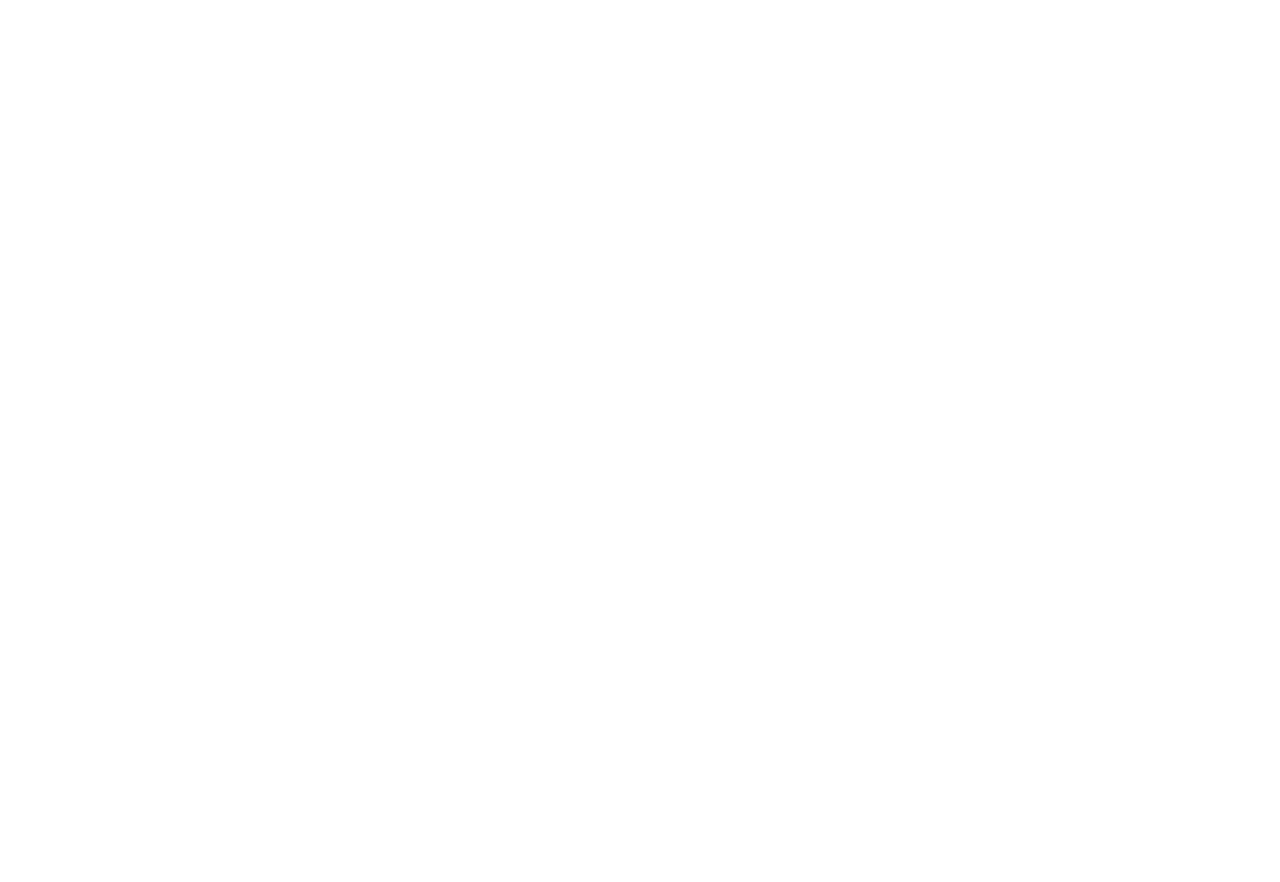
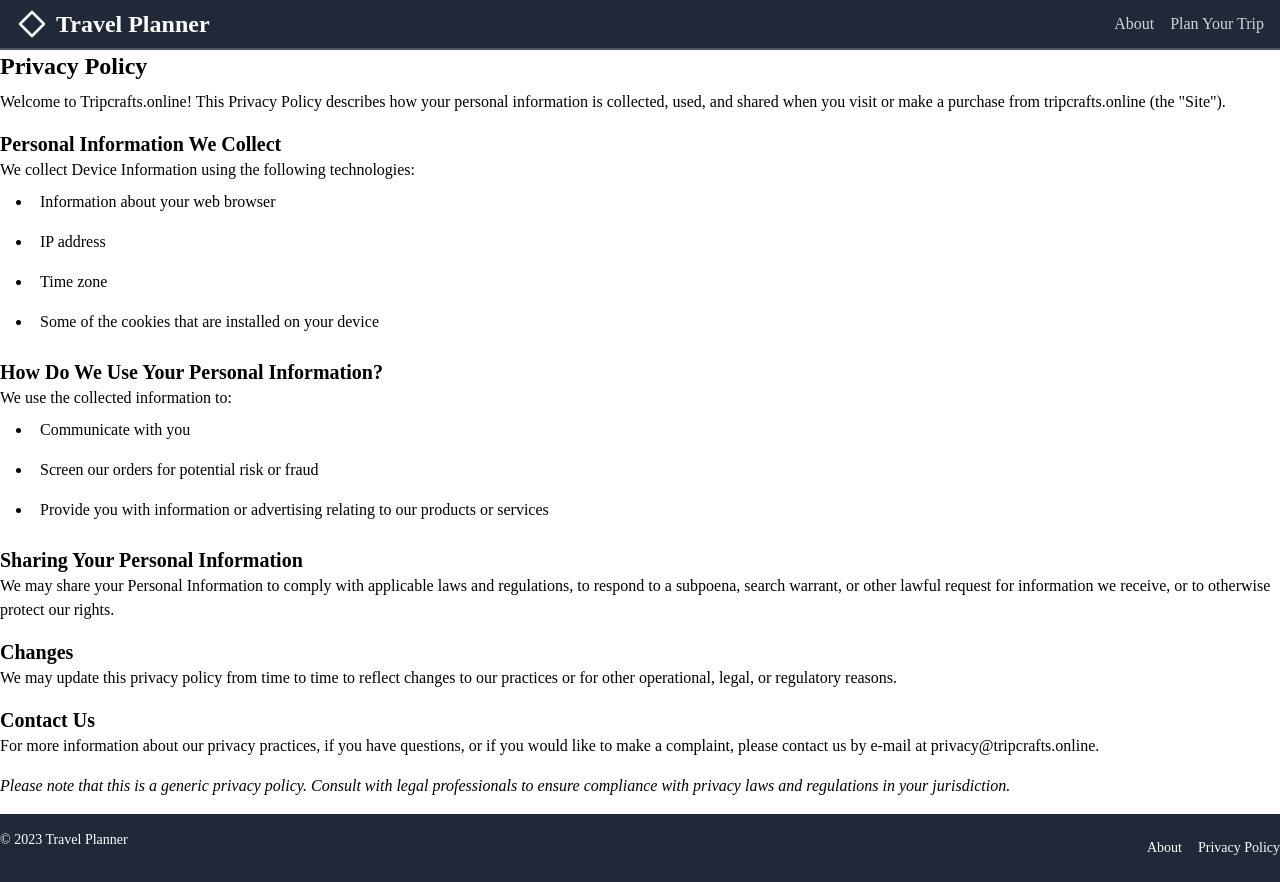
Before and after one commit to santoshtechwiz/travel-ai-web, a React (Create React App) app: page /privacy in a window 1280 px wide. Before the commit this address had no page. Before the commit the page ends 800 px from the top, so only its background shows below. Built offline with nearby package versions, Linux system fonts and the light colour scheme.

Commit message:
Intitial commit

```diff
--- a/src/Components/Footer.jsx
+++ b/src/Components/Footer.jsx
@@ -1,4 +1,5 @@
 import React from "react";
+import { Link } from "react-router-dom";
 
 const Footer = () => {
   return (
@@ -8,18 +9,18 @@
           <p className="text-sm">&copy; 2023 Travel Planner</p>
         </div>
         <div className="flex space-x-4">
-          <a
-            href="#"
+          <Link
+            to="/about"
+            className="text-sm hover:text-gray-300 transition duration-300"
+          >
+            About
+          </Link>
+          <Link
+            to="/privacy"
             className="text-sm hover:text-gray-300 transition duration-300"
           >
             Privacy Policy
-          </a>
-          <a
-            href="#"
-            className="text-sm hover:text-gray-300 transition duration-300"
-          >
-            Terms of Service
-          </a>
+          </Link>
         </div>
       </div>
     </footer>
--- a/src/Components/NavBar.jsx
+++ b/src/Components/NavBar.jsx
@@ -70,7 +70,7 @@
           to="/plan"
           className="text-gray-300 hover:text-pink-500 transition duration-300 transform hover:scale-105"
         >
-          Plan
+          Plan Your Trip
         </Link>
       </div>
     </nav>
--- /dev/null
+++ b/src/Pages/Privacy.jsx
@@ -0,0 +1,66 @@
+import React from "react";
+import NavBar from "../Components/NavBar";
+import Footer from "../Components/Footer";
+
+const PrivacyPolicy = () => {
+    return (
+        <>
+            <NavBar></NavBar>
+
+            <div className="privacy-container">
+                <h2>Privacy Policy</h2>
+
+                <p>
+                    Welcome to Tripcrafts.online! This Privacy Policy describes how your
+                    personal information is collected, used, and shared when you visit or
+                    make a purchase from tripcrafts.online (the "Site").
+                </p>
+
+                <h3>Personal Information We Collect</h3>
+                <p>
+                    We collect Device Information using the following technologies:
+                    <ul>
+                        <li>Information about your web browser</li>
+                        <li>IP address</li>
+                        <li>Time zone</li>
+                        <li>Some of the cookies that are installed on your device</li>
+                    </ul>
+                </p>
+
+                <h3>How Do We Use Your Personal Information?</h3>
+                <p>
+                    We use the collected information to:
+                    <ul>
+                        <li>Communicate with you</li>
+                        <li>Screen our orders for potential risk or fraud</li>
+                        <li>Provide you with information or advertising relating to our products or services</li>
+                    </ul>
+                </p>
+
+                <h3>Sharing Your Personal Information</h3>
+                <p>
+                    We may share your Personal Information to comply with applicable laws and regulations, to respond to a subpoena, search warrant, or other lawful request for information we receive, or to otherwise protect our rights.
+                </p>
+
+                <h3>Changes</h3>
+                <p>
+                    We may update this privacy policy from time to time to reflect changes to our practices or for other operational, legal, or regulatory reasons.
+                </p>
+
+                <h3>Contact Us</h3>
+                <p>
+                    For more information about our privacy practices, if you have questions, or if you would like to make a complaint, please contact us by e-mail at privacy@tripcrafts.online.
+                </p>
+
+                <p>
+                    <i>
+                        Please note that this is a generic privacy policy. Consult with legal professionals to ensure compliance with privacy laws and regulations in your jurisdiction.
+                    </i>
+                </p>
+            </div>
+            <Footer></Footer>
+        </>
+    );
+};
+
+export default PrivacyPolicy;
--- a/src/index.jsx
+++ b/src/index.jsx
@@ -7,6 +7,7 @@
 import IntroPage from './Pages/Intro';
 import reportWebVitals from './reportWebVitals';
 import AboutPage from './Pages/About';
+import PrivacyPolicy from './Pages/Privacy';
 const root = ReactDOM.createRoot(document.getElementById("root"));
 root.render(
   <React.StrictMode>
@@ -15,6 +16,7 @@
         <Route  path="/plan" element={<App />} />
         <Route path="/" element={<IntroPage />} />
         <Route path="/about" element={<AboutPage />} />
+        <Route path="/privacy" element={<PrivacyPolicy />} />
       </Routes>
     </Router>
   </React.StrictMode>
```
